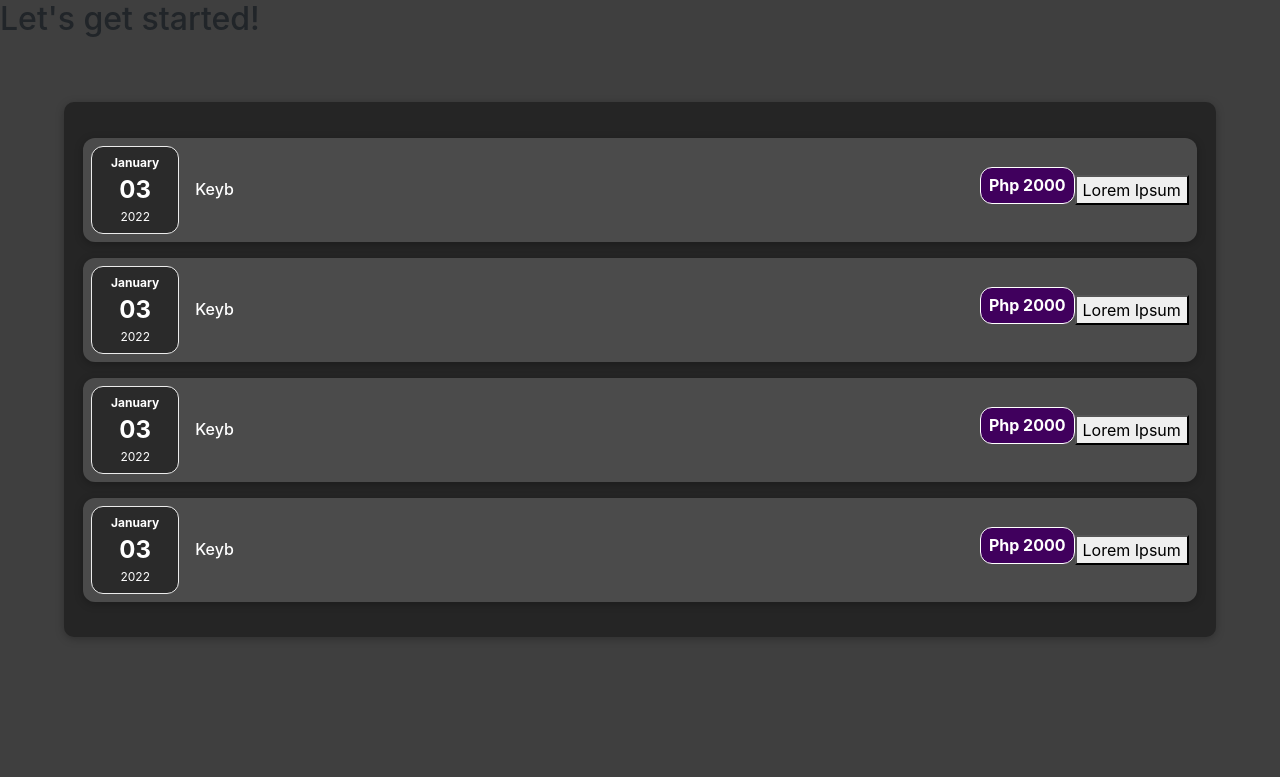
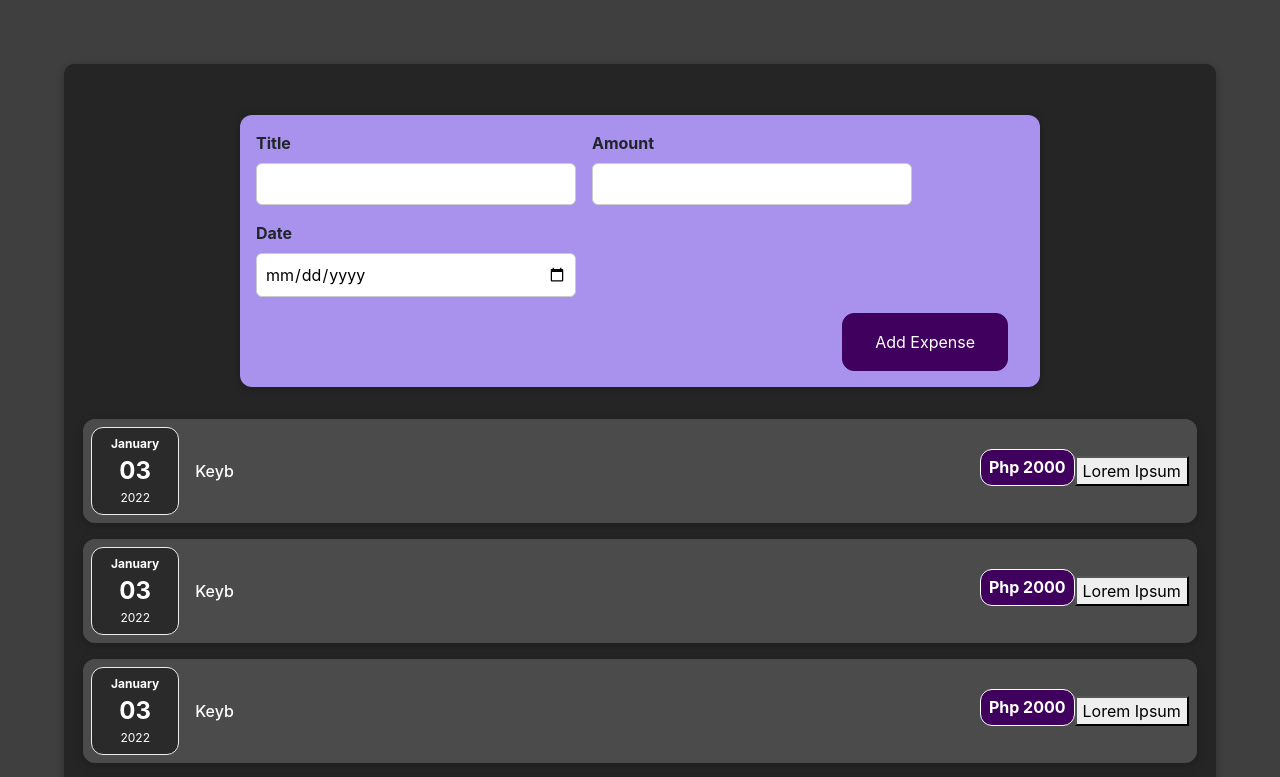
Before and after one commit to ejaysrngy/budget-tracker, a React (Create React App) app: page / in a window 1280 px wide. Shown: the top 777 px of the page. Built offline with nearby package versions, Linux system fonts and the light colour scheme.

Commit message:
add States; destructured them

```diff
--- a/src/App.js
+++ b/src/App.js
@@ -1,6 +1,7 @@
 import React from "react";
 import IndivExpense from "./components/IndivExpense";
 import "./App.css";
+import NewExpense from "./components/NewExpense";
 
 function App() {
 
@@ -14,8 +15,11 @@ function App() {
 
   return (
     <div>
-      <h2>Let's get started!</h2>
       <div className="expense-container">
+        <div className="new-expense-container">
+          <NewExpense />
+        </div>
+
         <IndivExpense
           title={data.title}
           amount={data.amount}
--- a/src/components/IndivExpense.jsx
+++ b/src/components/IndivExpense.jsx
@@ -1,7 +1,6 @@
 import React from "react";
 import "./IndivExpense.css";
 import Date from "./ExpenseDate";
-
 
 function IndivExpense(props){
     function onClickHandler(){
--- a/src/components/NewExpense.jsx
+++ b/src/components/NewExpense.jsx
@@ -1,22 +1,63 @@
-import React from "react";
+import React, { useState } from "react";
 import "./NewExpense.css";
 
 function NewExpense() {
+  // const [newTitle, setNewTitle] = useState("")
+  // const [newAmount, setNewAmount] = useState("")
+  // const [newDate, setNewDate] = useState("")
+
+  const [userInput, setUserInput] = useState({
+    newTitle: "",
+    newAmount: "",
+    newDate: "",
+  });
+
+  function titleChangeHandler(event) {
+    setUserInput({
+        ...userInput,
+        newTitle: event.target.value
+    });
+  }
+
+  function amountChangeHandler(event) {
+    setUserInput(event.target.value);
+  }
+
+  function dateChangeHandler(event) {
+    setUserInput(event.target.value);
+  }
+
   return (
     <div className="new-expense">
       <form>
         <div className="new-expense-controls">
           <div className="new-expense-control">
             <label> Title </label>
-                        <input type='text' />
+            <input
+              onChange={(event) => titleChangeHandler(event)}
+              value={userInput.newTitle}
+              type="text"
+            />
           </div>
           <div className="new-expense-control">
             <label> Amount </label>
-                        <input type='number' min="0.01" step="0.01" />
+            <input
+              onChange={(event) => amountChangeHandler(event)}
+              value={userInput.newAmount}
+              type="number"
+              min="0.01"
+              step="0.01"
+            />
           </div>
           <div className="new-expense-control">
             <label> Date </label>
-                        <input type='date' min="2022-04-01" max="2022-31-12" />
+            <input
+              onChange={(event) => dateChangeHandler(event)}
+              value={userInput.newDate}
+              type="date"
+              min="2022-04-01"
+              max="2022-31-12"
+            />
           </div>
         </div>
         <div className="new-expense-actions">
@@ -24,8 +65,7 @@ function NewExpense() {
         </div>
       </form>
     </div>
-    )
+  );
 }
 
-
 export default NewExpense;
```
Lines whose indentation alone changed are shown as unchanged.
